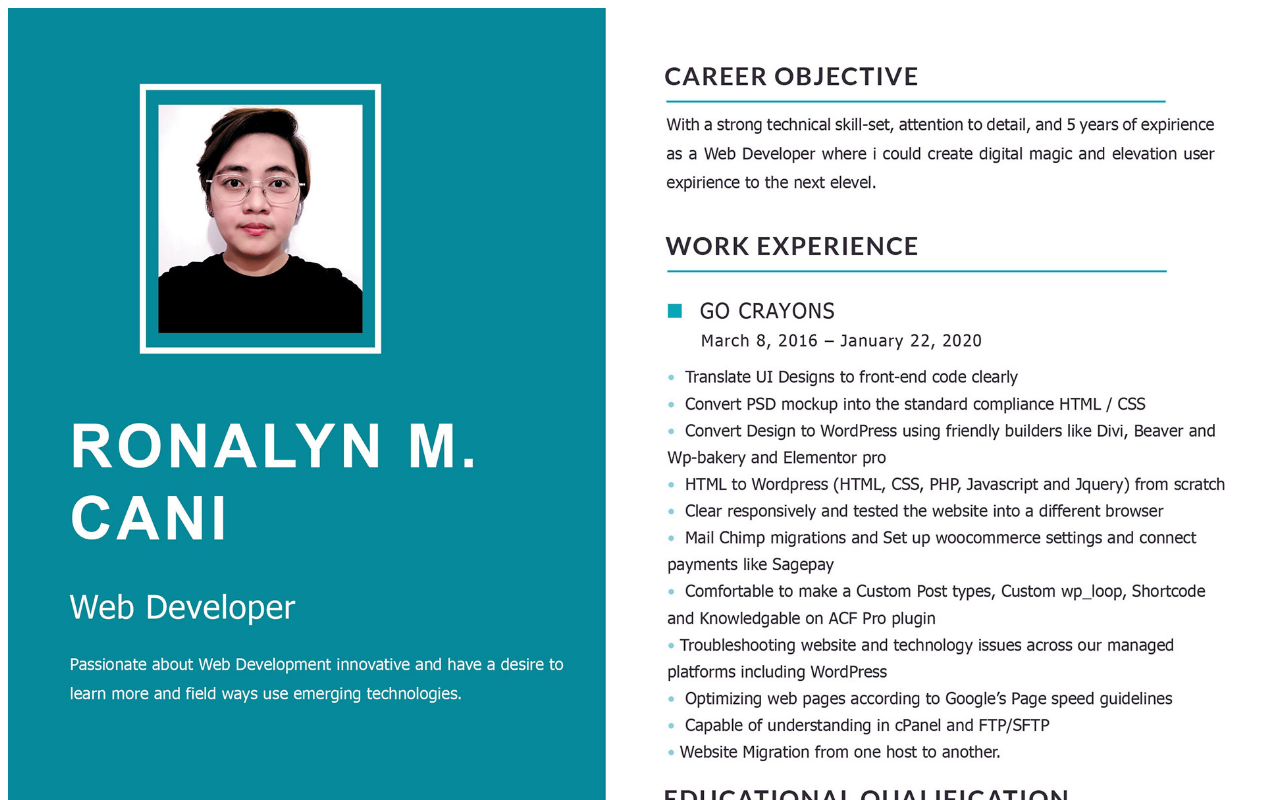
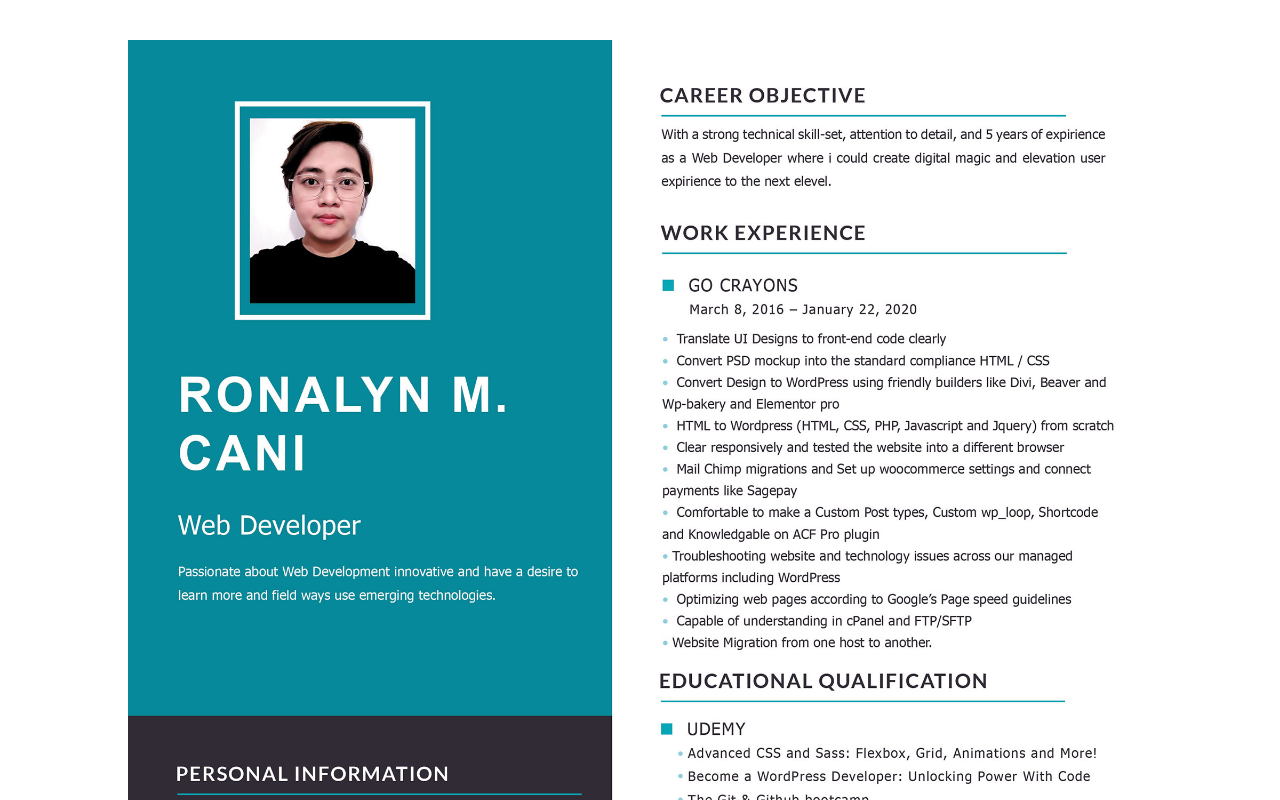
Before and after one commit to Ronalyn24/rc-resume, a plain HTML site: page index.html in a window 1280 px wide. Shown: the top 800 px of the page. Drawn offline with Linux system fonts and the light colour scheme.

Commit message:
Update styles.css

```diff
--- a/styles.css
+++ b/styles.css
@@ -1,3 +1,9 @@
 .large-image {
   width: 100%;
 }
+
+.section {
+    max-width: 1024px;
+    margin: 0 auto;
+    padding: 2rem 0;
+}
```
